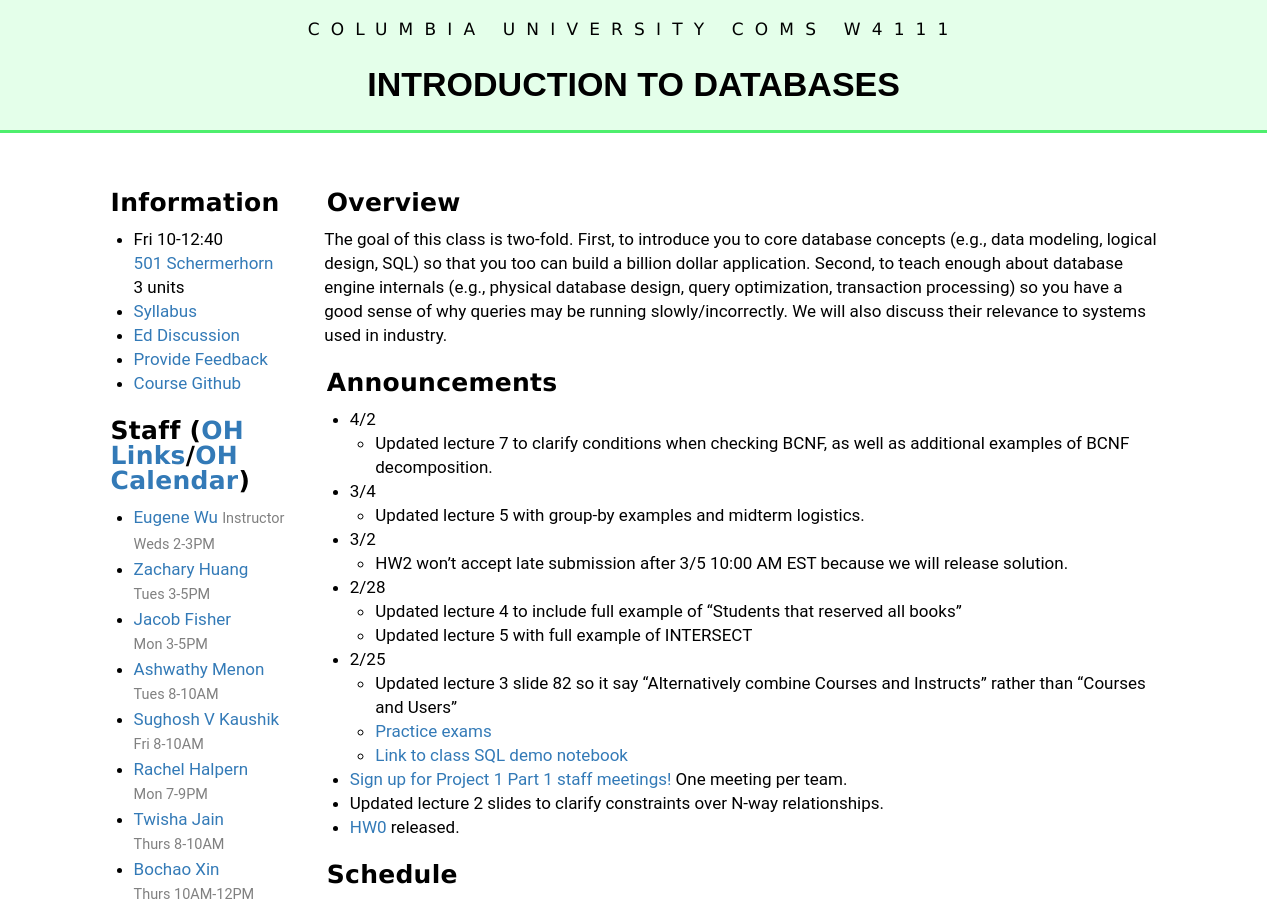
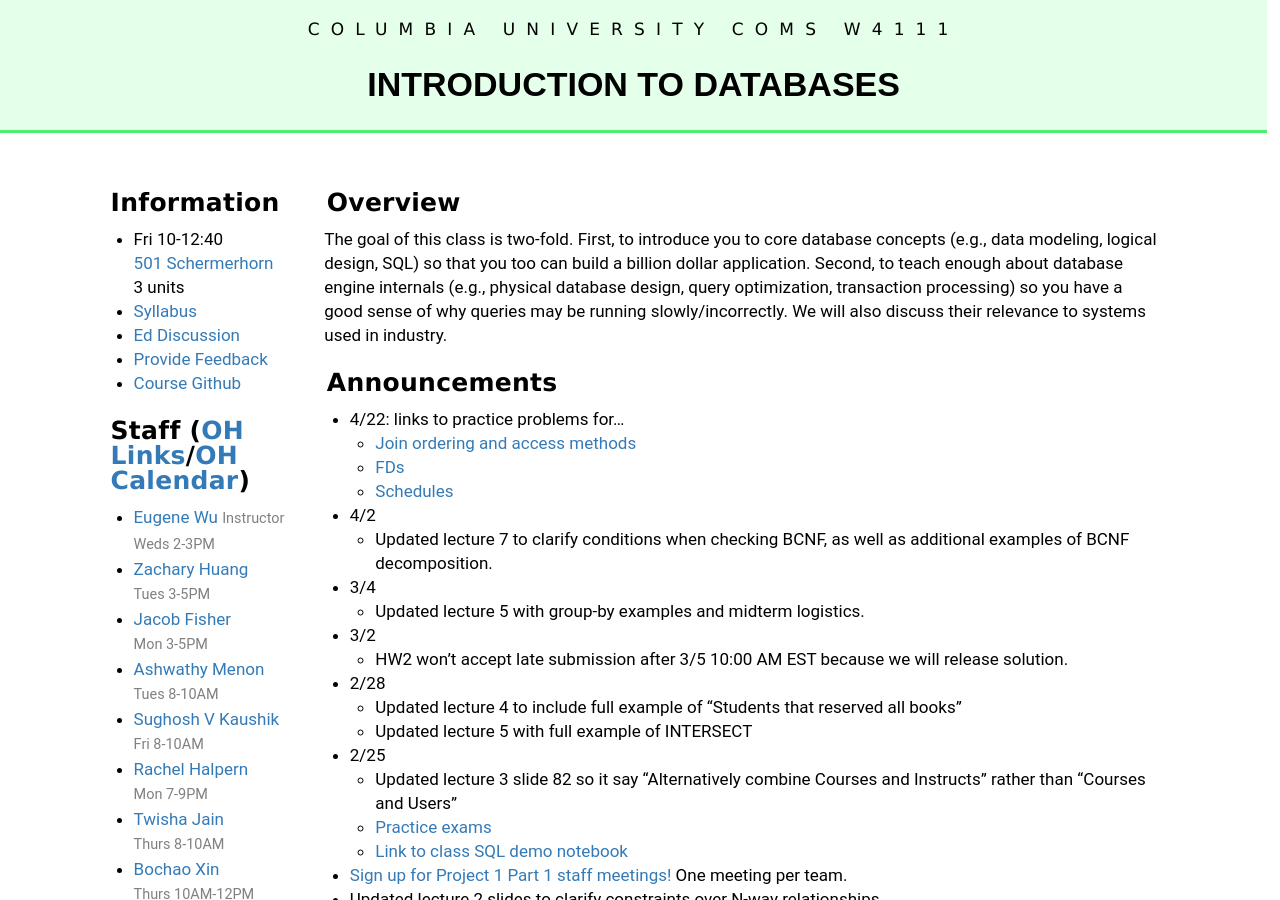
Before and after one commit to Kitatine/w4111.github.io, a Jekyll site: the page built from index.md, in a window 1280 px wide and 900 px high. Built offline with Jekyll 4.4.1, drawn with Linux system fonts in a browser that asks for light colours.

Commit message:
lazy commit msg

```diff
--- a/index.md
+++ b/index.md
@@ -30,6 +30,10 @@
 
 #### Announcements
 
+* 4/22: links to practice problems for...
+  * [Join ordering and access methods](./join.html)
+  * [FDs](./fd.html)
+  * [Schedules](./concurrency.html)
 * 4/2
   * Updated lecture 7 to clarify conditions when checking BCNF, as well as additional examples
     of BCNF decomposition.
```
